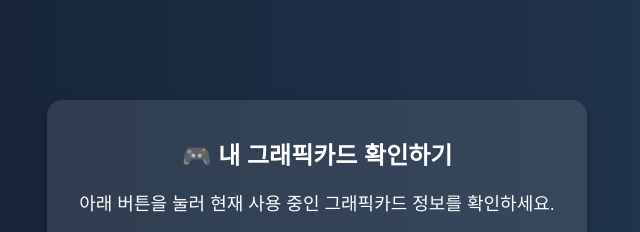
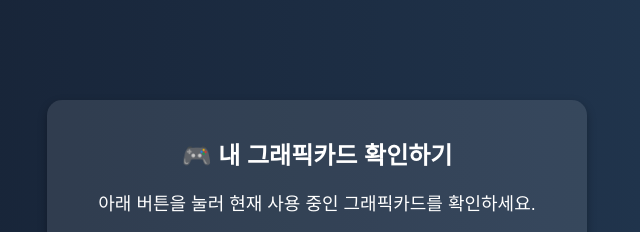
Before and after one commit to live0704/live.github.io, a plain HTML site: page index.html in a window 1280 px wide. Shown: the top 232 px of the page, without its empty margins (323-963 px from the left). Drawn offline with Linux system fonts and the light colour scheme.

Commit message:
Update index.html

```diff
--- a/index.html
+++ b/index.html
@@ -63,7 +63,7 @@
 
     <div class="container">
         <h1>🎮 내 그래픽카드 확인하기</h1>
-        <p>아래 버튼을 눌러 현재 사용 중인 그래픽카드 정보를 확인하세요.</p>
+        <p>아래 버튼을 눌러 현재 사용 중인 그래픽카드를 확인하세요.</p>
         <button onclick="getGPU()">내 그래픽카드 이름 알아내기</button>
         <div class="gpu-info" id="gpuInfo"></div>
         <p id="warning">⚠️ 정확한 정보가 표시되지 않는다면, <strong>"dxdiag"</strong>를 실행하여 확인하세요.</p>
```
